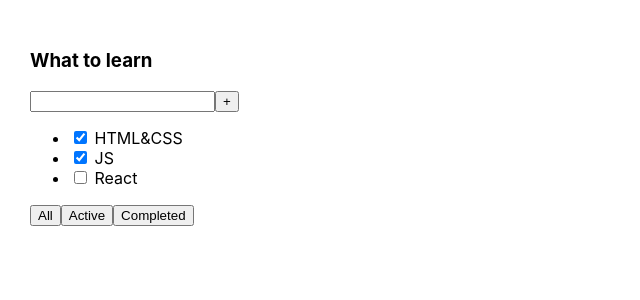
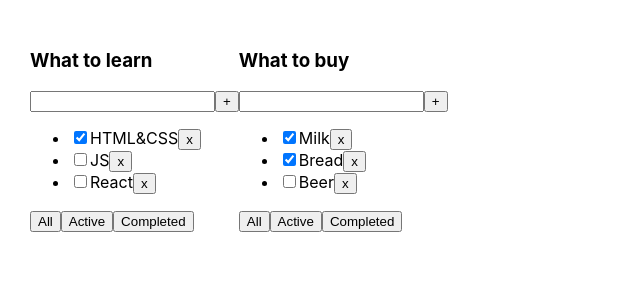
Before and after one commit to Asont/myTodoList, a React (Create React App) app: page / in a window 1280 px wide. Shown: the top 300 px of the page, without its empty margins (0-640 px from the left). Built offline with nearby package versions, Linux system fonts and the light colour scheme.

Commit message:
1.Create components

```diff
--- a/src/App.tsx
+++ b/src/App.tsx
@@ -1,26 +1,111 @@
-import React from 'react';
+import React, {useState} from 'react';
 import './App.css';
+import TodoList from "./components/TodoList";
+import {v1} from "uuid";
+import task from "./components/Task";
+
+export type TaskType = {
+    id: string
+    title: string
+    isDone: boolean
+}
+
+export type FilterType = "All" | "Completed" | "Active"
+
+export type TasksObjectsType = {
+    [todolistID: string]: Array<TaskType>
+}
+
+export type TodoListType = {
+    id: string
+    title: string
+    filter: FilterType
+}
 
 function App() {
+
+    const todoListID_1 = v1()
+    const todoListID_2 = v1()
+
+    const [todoList, setTodoList] = useState<Array<TodoListType>>([
+        {id: todoListID_1, title: "What to learn", filter: "All"},
+        {id: todoListID_2, title: "What to buy", filter: "All"},
+    ])
+
+    const [tasks, setTasks] = useState<TasksObjectsType>({
+        [todoListID_1]:
+            [{id: v1(), title: "HTML&CSS", isDone: true},
+                {id: v1(), title: "JS", isDone: false},
+                {id: v1(), title: "React", isDone: false},
+            ],
+        [todoListID_2]:
+            [{id: v1(), title: "Milk", isDone: true},
+                {id: v1(), title: "Bread", isDone: true},
+                {id: v1(), title: "Beer", isDone: false},
+            ],
+
+    })
+
+    const removeTask = (todoListID: string, taskID: string) => {
+        /*       const copyTasks = tasks[todoListID]
+               let filterTasks = copyTasks.filter(f=>f.id!==taskID)
+               tasks[todoListID]=filterTasks
+               setTasks({...tasks})*/
+
+        setTasks({...tasks, [todoListID]: tasks[todoListID].filter(f => f.id !== taskID)})
+    }
+
+    const filterTasks = (todoListID: string, value: FilterType) => {
+        setTodoList(todoList.map(m => m.id === todoListID ? {...m, filter: value} : m))
+    }
+
+    const addTask = (todoListID: string, title: string) => {
+        let newTask = {id: v1(), title, isDone: false}
+        /*   const copyArr = tasks[todoListID]
+           const newArr = [newTask, ...tasks[todoListID]]
+           tasks[todoListID] = newArr
+           setTasks({...tasks})*/
+
+        setTasks({...tasks, [todoListID]: [newTask, ...tasks[todoListID]]})
+    }
+
+    const changeStatusTask = (todoListID: string, taskID: string, isDone: boolean) => {
+        /*const copyTasks = tasks[todoListID]
+        const mapTasks = copyTasks.map(m=>m.id===taskID?{...m, isDone}:m)
+        tasks[todoListID]=mapTasks
+        setTasks({...tasks})*/
+
+        setTasks({...tasks, [todoListID]: tasks[todoListID].map(m => m.id === taskID ? {...m, isDone} : m)})
+    }
+
+    const getTaskForRender = (todoList: TodoListType) => {
+        switch (todoList.filter) {
+            case("Active"):
+                return tasks[todoList.id].filter(f => !f.isDone)
+            case("Completed"):
+                return tasks[todoList.id].filter(f => f.isDone)
+            default:
+                return tasks[todoList.id]
+        }
+    }
+
+
+    const componentsTodoListRender = todoList.map(tl => {
+        const taskRender = getTaskForRender(tl)
+        return (
+            <TodoList
+                key={tl.id}
+                id={tl.id}
+                titleList={tl.title}
+                tasks={taskRender}
+                removeTask={removeTask}
+            />
+        )
+    })
+
     return (
         <div className="App">
-            <div>
-                <h3>What to learn</h3>
-                <div>
-                    <input/>
-                    <button>+</button>
-                </div>
-                <ul>
-                    <li><input type="checkbox" checked={true}/> <span>HTML&CSS</span></li>
-                    <li><input type="checkbox" checked={true}/> <span>JS</span></li>
-                    <li><input type="checkbox" checked={false}/> <span>React</span></li>
-                </ul>
-                <div>
-                    <button>All</button>
-                    <button>Active</button>
-                    <button>Completed</button>
-                </div>
-            </div>
+            {componentsTodoListRender}
         </div>
     );
 }
--- /dev/null
+++ b/src/components/Button.tsx
@@ -0,0 +1,14 @@
+import React from 'react';
+
+type ButtonType = {
+    title:string
+    onClickHandler : ()=>void
+}
+
+const Button:React.FC<ButtonType> = ({title,onClickHandler}) => {
+    return (
+    <button onClick={onClickHandler}>{title}</button>
+    );
+};
+
+export default Button;
--- /dev/null
+++ b/src/components/Task.tsx
@@ -0,0 +1,19 @@
+import React from 'react';
+import {TaskType} from "../App";
+import Button from "./Button";
+
+type TaskPropsType = TaskType & {
+    removeTask : ( taskID: string) =>void
+}
+
+const Task:React.FC<TaskPropsType> = ({id,title, isDone,removeTask}) => {
+    return (
+        <li>
+            <input type="checkbox" checked={isDone}/>
+            <span>{title}</span>
+            <Button title={"x"} onClickHandler={()=>removeTask(id)}/>
+        </li>
+    );
+};
+
+export default Task;
--- /dev/null
+++ b/src/components/TodoList.tsx
@@ -0,0 +1,42 @@
+import React from 'react';
+import TodoListTitle from "./TodoListTitle";
+import Button from "./Button";
+import {TaskType} from "../App";
+import Task from "./Task";
+
+type TodoListPropsType = {
+    id:string
+    tasks:Array<TaskType>
+    titleList:string
+    removeTask : (todoListID: string, taskID: string) =>void
+}
+
+const TodoList = (props:TodoListPropsType) => {
+
+
+
+    const tasksMapRender = props.tasks.map(m=>{
+        const removeTask=(taskID:string)=>props.removeTask(props.id, taskID)
+      return(<Task key={m.id} {...m} removeTask={removeTask}/>)
+    })
+
+    return (
+        <div>
+            <TodoListTitle titleList={props.titleList}/>
+            <div>
+                <input/>
+                <Button title={"+"} onClickHandler={()=>props.removeTask}/>
+            </div>
+            <ul>
+                {tasksMapRender}
+            </ul>
+            <div>
+                <Button title={"All"} onClickHandler={()=>props.removeTask}/>
+                <Button title={"Active"} onClickHandler={()=>props.removeTask}/>
+                <Button title={"Completed"} onClickHandler={()=>props.removeTask}/>
+            </div>
+        </div>
+    );
+};
+
+export default TodoList;
--- /dev/null
+++ b/src/components/TodoListTitle.tsx
@@ -0,0 +1,13 @@
+import React from 'react';
+
+type TodoListTitleType = {
+    titleList:string
+}
+
+const TodoListTitle:React.FC<TodoListTitleType> = ({titleList}) => {
+    return (
+       <h3>{titleList}</h3>
+    );
+};
+
+export default TodoListTitle;
```
